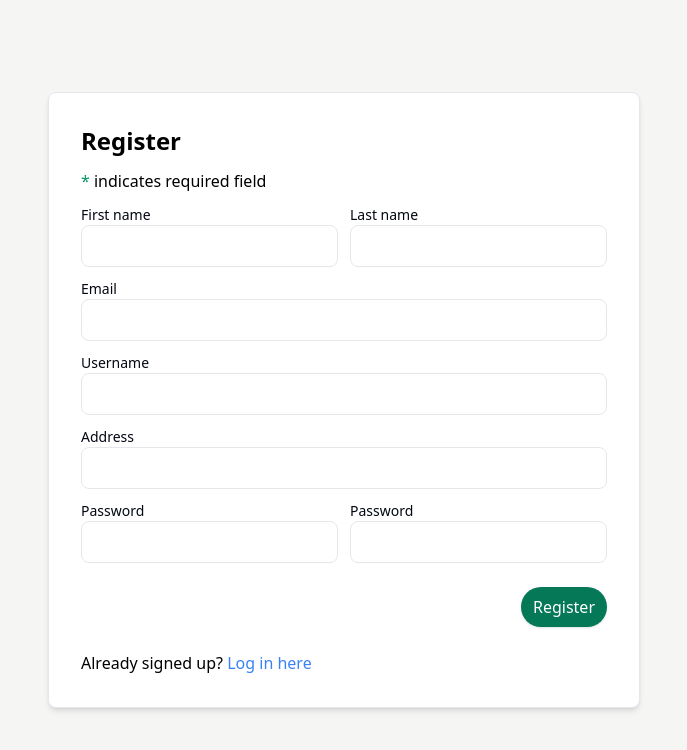
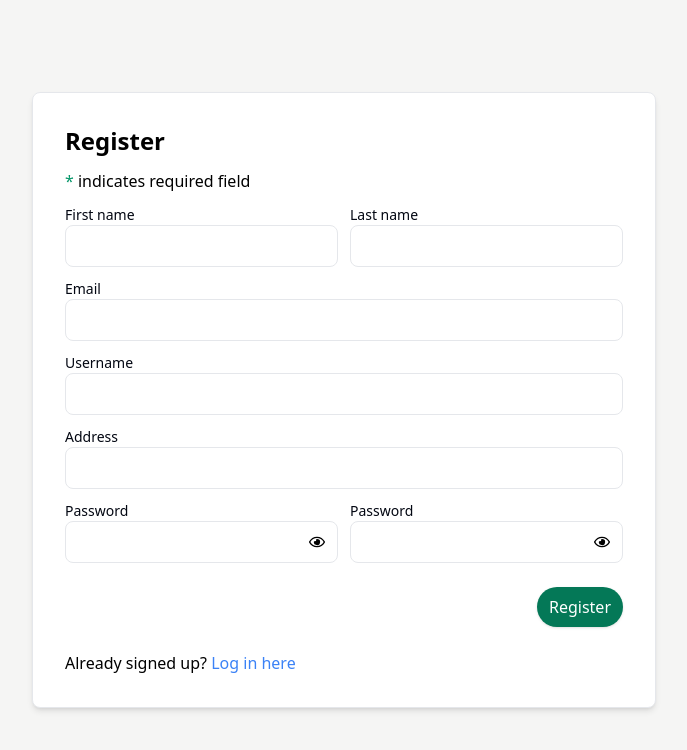
Before and after one commit to edwin-moz/StoreDash, a React (Create React App) app in the folder client/: page /register in a window 1280 px wide. Shown: the top 750 px of the page, without its empty margins (296-983 px from the left). Built offline with nearby package versions, Linux system fonts and the light colour scheme; no server answers.

Commit message:
password visibility for login and register

```diff
--- a/client/src/components/authentication/Login.jsx
+++ b/client/src/components/authentication/Login.jsx
@@ -39,7 +39,12 @@ export default function Login() {
       <TruckAnimation />
 
       <AuthForm formHeader="Login">
-        <Input inputFor="email" onChange={handleSetEmail} value={email}>
+        <Input
+          inputFor="email"
+          inputType="email"
+          onChange={handleSetEmail}
+          value={email}
+        >
           Email
         </Input>
 
--- a/client/src/components/authentication/Register.jsx
+++ b/client/src/components/authentication/Register.jsx
@@ -66,7 +66,7 @@ export default function Register() {
           </Input>
         </div>
 
-        <Input onChange={handleSetEmail} value={email}>
+        <Input inputType="email" onChange={handleSetEmail} value={email}>
           Email
         </Input>
         <Input onChange={handleSetUserName} value={userName}>
@@ -77,11 +77,16 @@ export default function Register() {
         </Input>
 
         <div className="flex flex-wrap gap-3 md:grid md:grid-cols-2">
-          <Input onChange={handleSetPassword} value={password}>
+          <Input
+            inputType="password"
+            onChange={handleSetPassword}
+            value={password}
+          >
             Password
           </Input>
           <Input
             inputFor="new-password"
+            inputType="password"
             onChange={handleSetConfirmedPassword}
             value={confirmedPassword}
           >
--- a/client/src/components/input.jsx
+++ b/client/src/components/input.jsx
@@ -1,5 +1,5 @@
-import React from "react"
-import { FaEnvelope, FaLock } from "react-icons/fa"
+import React, { useState } from "react"
+import { FaEnvelope, FaLock, FaRegEye, FaRegEyeSlash } from "react-icons/fa"
 
 export default function Input({
   children,
@@ -8,6 +8,15 @@ export default function Input({
   onChange,
   value,
 }) {
+  const [showPassword, setShowPassword] = useState(
+    () => inputType !== "password"
+  )
+
+  const handlePasswordVisibility = (event) => {
+    event.preventDefault()
+
+    setShowPassword(!showPassword)
+  }
   return (
     <div className="flex flex-col">
       <label className="text-gray-950 text-sm" htmlFor={inputFor}>
@@ -21,16 +30,26 @@ export default function Input({
         {inputFor === "password" && (
           <FaLock className="hidden md:flex text-gray-500" />
         )}
+
+        <div className="border flex items-center px-3 py-2 rounded-lg w-full">
           <input
             autoComplete={inputFor}
-          className="border px-3 py-2 rounded-lg w-full"
+            className="outline-none"
             id={inputFor}
             onChange={(event) => {
               onChange(event.target.value)
             }}
-          type={inputType}
+            required
+            type={showPassword ? "text" : "password"}
             value={value}
           />
+
+          {inputType === "password" && (
+            <button onClick={handlePasswordVisibility}>
+              {!showPassword ? <FaRegEye /> : <FaRegEyeSlash />}
+            </button>
+          )}
+        </div>
       </div>
     </div>
   )
```
Lines whose indentation alone changed are shown as unchanged.
